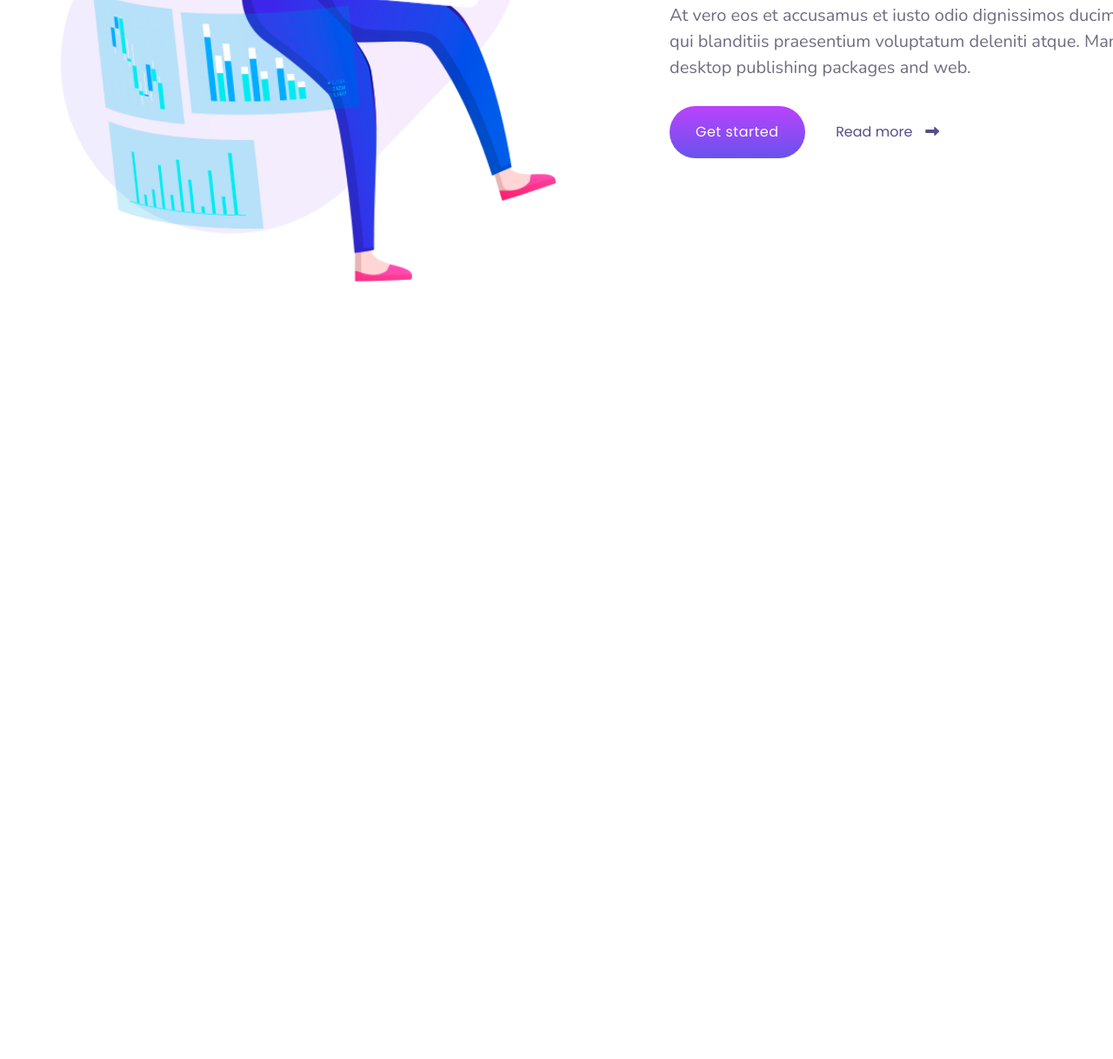
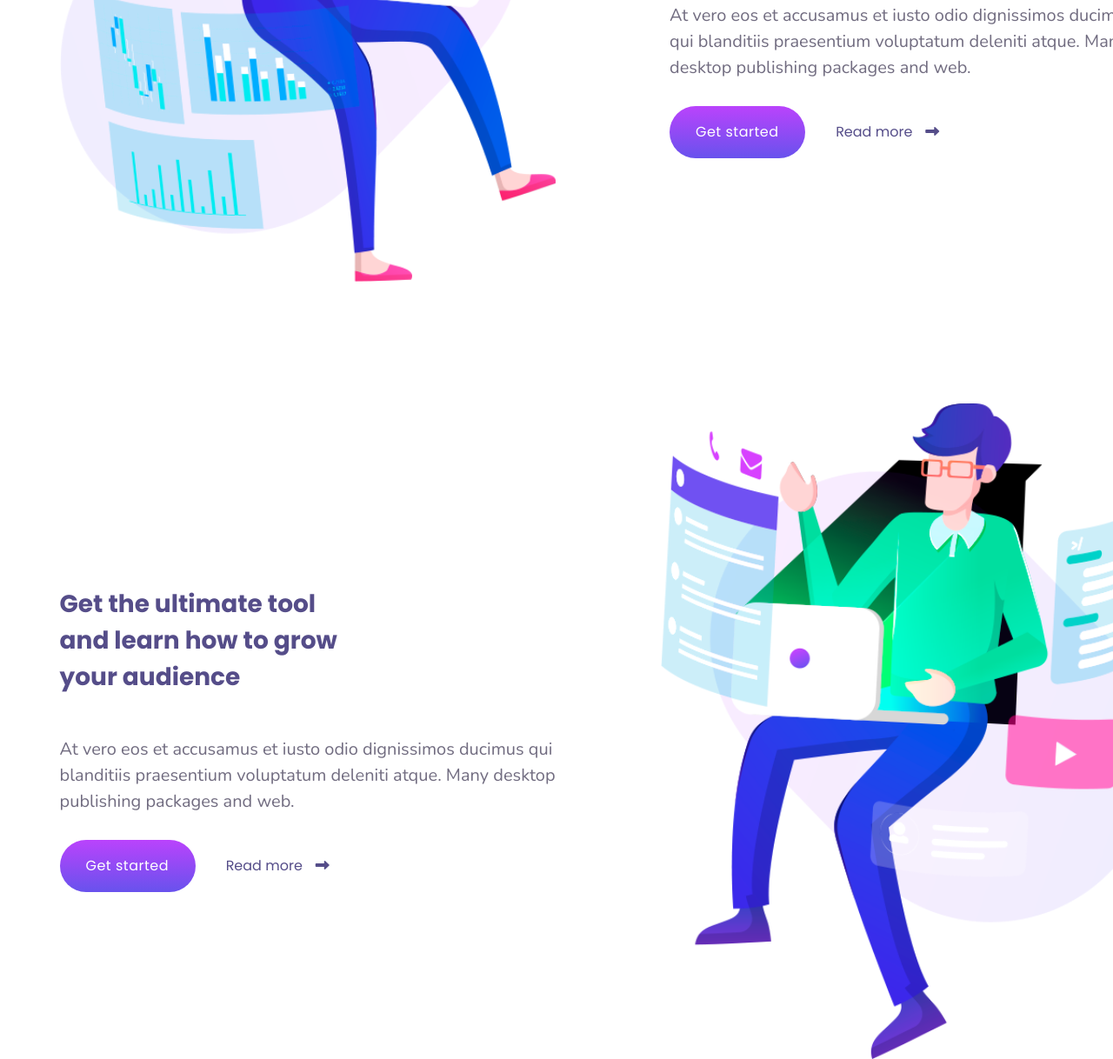
Before and after one commit to StepashkaJu/Elipso-Layout, a plain HTML site: page index.html in a window 1280 px wide. Shown: the part 1814-3032 px from the top of the page at 87% size. Before the commit the page ends 2138 px from the top, so only its background shows below. Drawn offline with nearby package versions, Linux system fonts and the light colour scheme.

Commit message:
add third stage block

```diff
--- a/css/style.css
+++ b/css/style.css
@@ -360,7 +360,7 @@ ul {
     margin-right: 3rem;
 }
 
-/* .article__content_reverse {
+.article__content_reverse {
     margin-right: 12rem;
 }
 
@@ -372,7 +372,7 @@ ul {
 .article-hero_reverse {
     width: 50%;
     flex-shrink: 0;
-} */
+}
 
 /* .video-content {
     position: relative;
--- a/index.html
+++ b/index.html
@@ -153,7 +153,7 @@
           is beautifully and extremely intuitive to use.
         </p>
       </div> -->
-      <!-- <div class="article">
+      <div class="article">
         <div class="article__content_reverse">
           <h2 class="article__title">
             Get the ultimate tool and learn how to grow your audience
@@ -173,7 +173,7 @@
           alt="article image"
           class="article-hero_reverse"
         />
-      </div> -->
+      </div>
     </div>
   </body>
 </html>
```
